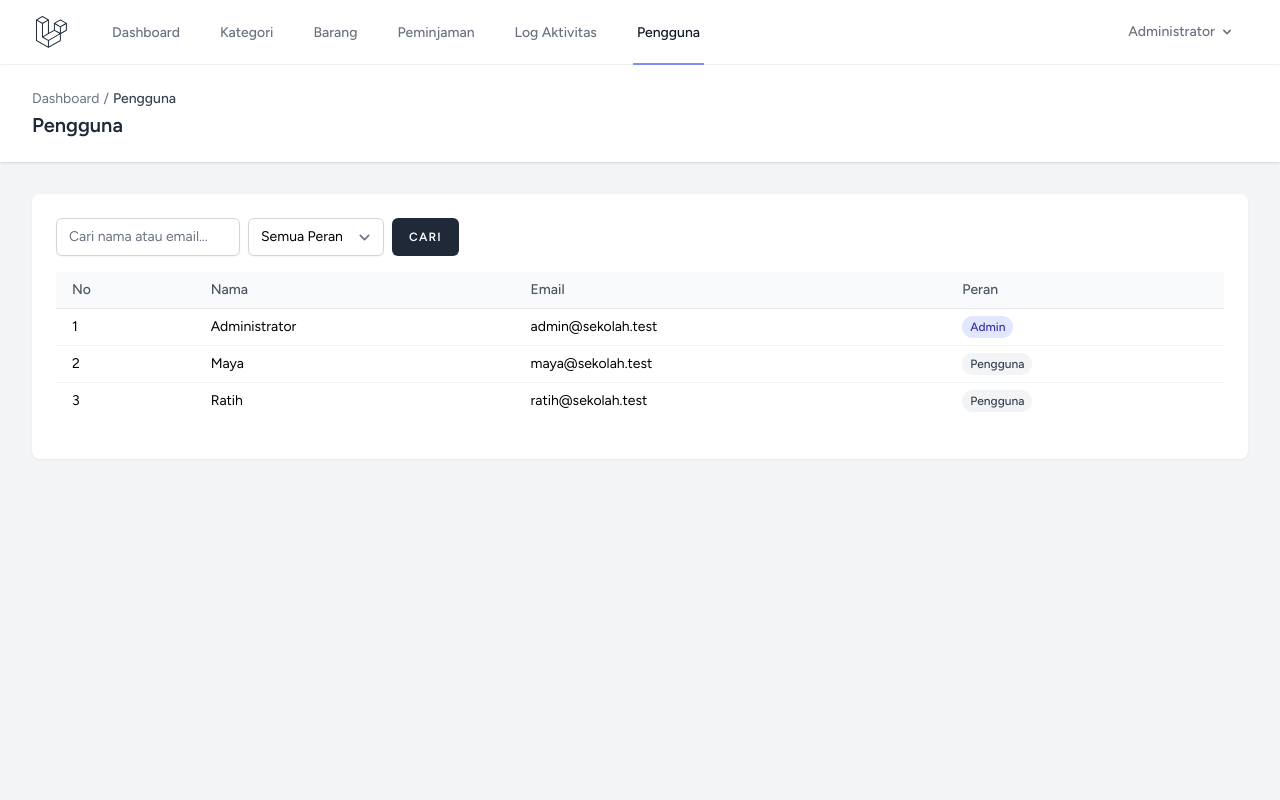
After one commit to Asri1294/inventaris-sekolah, a Laravel app: page /users in a window 1280 px wide. The commit adds this page. Run offline with Laravel 12, Linux system fonts and the light colour scheme; a user stored in the database is signed in; data comes from the database, SQL or seed files in the repository; style sheets or scripts are compiled from the project's sources.

Commit message:
feat: daftar pengguna dengan pencarian dan filter peran

```diff
--- /dev/null
+++ b/app/Http/Controllers/UserController.php
@@ -0,0 +1,28 @@
+<?php
+
+namespace App\Http\Controllers;
+
+use App\Models\User;
+use Illuminate\Http\Request;
+
+class UserController extends Controller
+{
+    public function index(Request $request)
+    {
+        $users = User::query()
+            ->when($request->search, function ($query, $search) {
+                $query->where(function ($q) use ($search) {
+                    $q->where('name', 'like', "%{$search}%")
+                        ->orWhere('email', 'like', "%{$search}%");
+                });
+            })
+            ->when($request->role, function ($query, $role) {
+                $query->where('role', $role);
+            })
+            ->orderBy('name')
+            ->paginate(10)
+            ->withQueryString();
+
+        return view('users.index', compact('users'));
+    }
+}
--- a/resources/views/layouts/navigation.blade.php
+++ b/resources/views/layouts/navigation.blade.php
@@ -27,6 +27,9 @@
                         </x-nav-link>
                         <x-nav-link :href="route('activity-logs.index')" :active="request()->routeIs('activity-logs.*')">
                             Log Aktivitas
+                        </x-nav-link>
+                        <x-nav-link :href="route('users.index')" :active="request()->routeIs('users.*')">
+                            Pengguna
                         </x-nav-link>
                         @else
                         <x-nav-link :href="route('my-loans.index')" :active="request()->routeIs('my-loans.*')">
@@ -101,6 +104,9 @@
                 <x-responsive-nav-link :href="route('activity-logs.index')" :active="request()->routeIs('activity-logs.*')">
                     Log Aktivitas
                 </x-responsive-nav-link>
+                <x-responsive-nav-link :href="route('users.index')" :active="request()->routeIs('users.*')">
+                    Pengguna
+                </x-responsive-nav-link>
             {{-- Menampilkan menu selain admin (user) --}}
                 @else
                 <x-responsive-nav-link :href="route('my-loans.index')" :active="request()->routeIs('my-loans.*')">
--- /dev/null
+++ b/resources/views/users/index.blade.php
@@ -0,0 +1,72 @@
+<x-app-layout>
+    <x-slot name="header">
+        <x-breadcrumb :items="['Pengguna' => null]" />
+        <h2 class="text-xl font-semibold leading-tight text-gray-800">Pengguna</h2>
+    </x-slot>
+
+    <div class="py-8">
+        <div class="mx-auto max-w-7xl sm:px-6 lg:px-8">
+            <x-flash-message />
+
+            <div class="bg-white p-6 shadow-sm sm:rounded-lg">
+                <div class="mb-4 flex flex-col gap-3 sm:flex-row sm:items-center sm:justify-between">
+                    <form method="GET" action="{{ route('users.index') }}" class="flex flex-wrap gap-2">
+                        <input type="text" name="search" value="{{ request('search') }}"
+                            placeholder="Cari nama atau email..."
+                            class="rounded-md border-gray-300 text-sm shadow-sm focus:border-indigo-500 focus:ring-indigo-500">
+                        <select name="role"
+                            class="rounded-md border-gray-300 text-sm shadow-sm focus:border-indigo-500 focus:ring-indigo-500">
+                            <option value="">Semua Peran</option>
+                            <option value="admin" @selected(request('role') === 'admin')>Admin</option>
+                            <option value="user" @selected(request('role') === 'user')>Pengguna</option>
+                        </select>
+                        <x-primary-button>Cari</x-primary-button>
+                        @if (request('search') || request('role'))
+                            <a href="{{ route('users.index') }}"
+                                class="inline-flex items-center text-sm text-gray-600 hover:text-gray-900">Reset</a>
+                        @endif
+                    </form>
+                </div>
+
+                <div class="overflow-x-auto">
+                    <table class="min-w-full divide-y divide-gray-200 text-sm">
+                        <thead class="bg-gray-50">
+                            <tr>
+                                <th class="px-4 py-2 text-left font-medium text-gray-600">No</th>
+                                <th class="px-4 py-2 text-left font-medium text-gray-600">Nama</th>
+                                <th class="px-4 py-2 text-left font-medium text-gray-600">Email</th>
+                                <th class="px-4 py-2 text-left font-medium text-gray-600">Peran</th>
+                            </tr>
+                        </thead>
+                        <tbody class="divide-y divide-gray-100">
+                            @forelse ($users as $user)
+                                <tr>
+                                    <td class="px-4 py-2">{{ $users->firstItem() + $loop->index }}</td>
+                                    <td class="px-4 py-2">{{ $user->name }}</td>
+                                    <td class="px-4 py-2">{{ $user->email }}</td>
+                                    <td class="px-4 py-2">
+                                        @if ($user->isAdmin())
+                                            <span class="rounded-full bg-indigo-100 px-2 py-1 text-xs font-medium text-indigo-800">Admin</span>
+                                        @else
+                                            <span class="rounded-full bg-gray-100 px-2 py-1 text-xs font-medium text-gray-700">Pengguna</span>
+                                        @endif
+                                    </td>
+                                </tr>
+                            @empty
+                                <tr>
+                                    <td colspan="4" class="px-4 py-6 text-center text-gray-500">
+                                        Belum ada data pengguna.
+                                    </td>
+                                </tr>
+                            @endforelse
+                        </tbody>
+                    </table>
+                </div>
+
+                <div class="mt-4">
+                    {{ $users->links() }}
+                </div>
+            </div>
+        </div>
+    </div>
+</x-app-layout>
--- a/routes/web.php
+++ b/routes/web.php
@@ -4,6 +4,7 @@ use App\Http\Controllers\ProfileController;
 use App\Http\Controllers\CategoryController;
 use App\Http\Controllers\ItemController;
 use App\Http\Controllers\LoanController;
+use App\Http\Controllers\UserController;
 use App\Http\Controllers\LoanReturnController;
 use App\Http\Controllers\ActivityLogController;
 use App\Http\Controllers\UserLoanController;
@@ -34,6 +35,7 @@ Route::middleware(['auth', 'role:admin'])->group(function () {
     Route::get('loans/{loan}/return', [LoanReturnController::class, 'create'])->name('loans.return.create');
     Route::post('loans/{loan}/return', [LoanReturnController::class, 'store'])->name('loans.return.store');
     Route::get('activity-logs', [ActivityLogController::class, 'index'])->name('activity-logs.index');
+    Route::resource('users', UserController::class)->only(['index']);
 });
 
 Route::middleware(['auth', 'role:user'])
```
